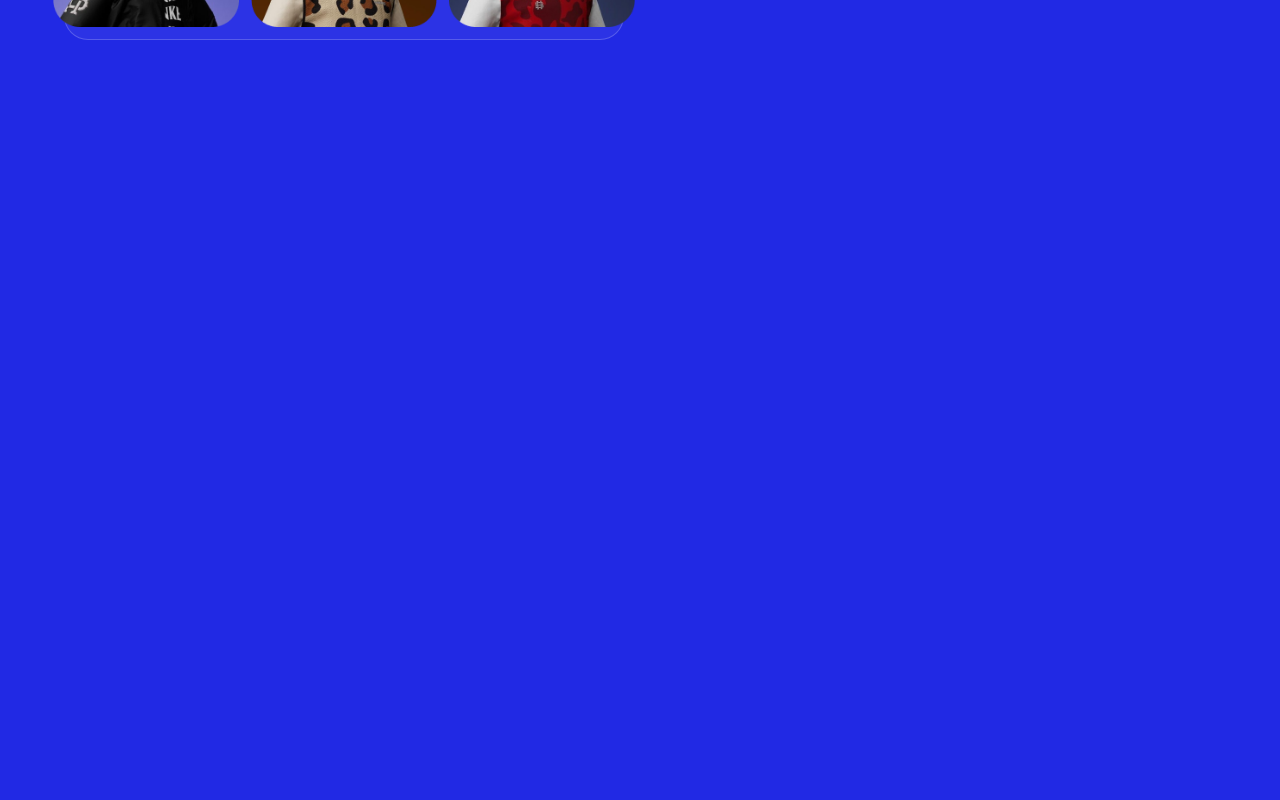
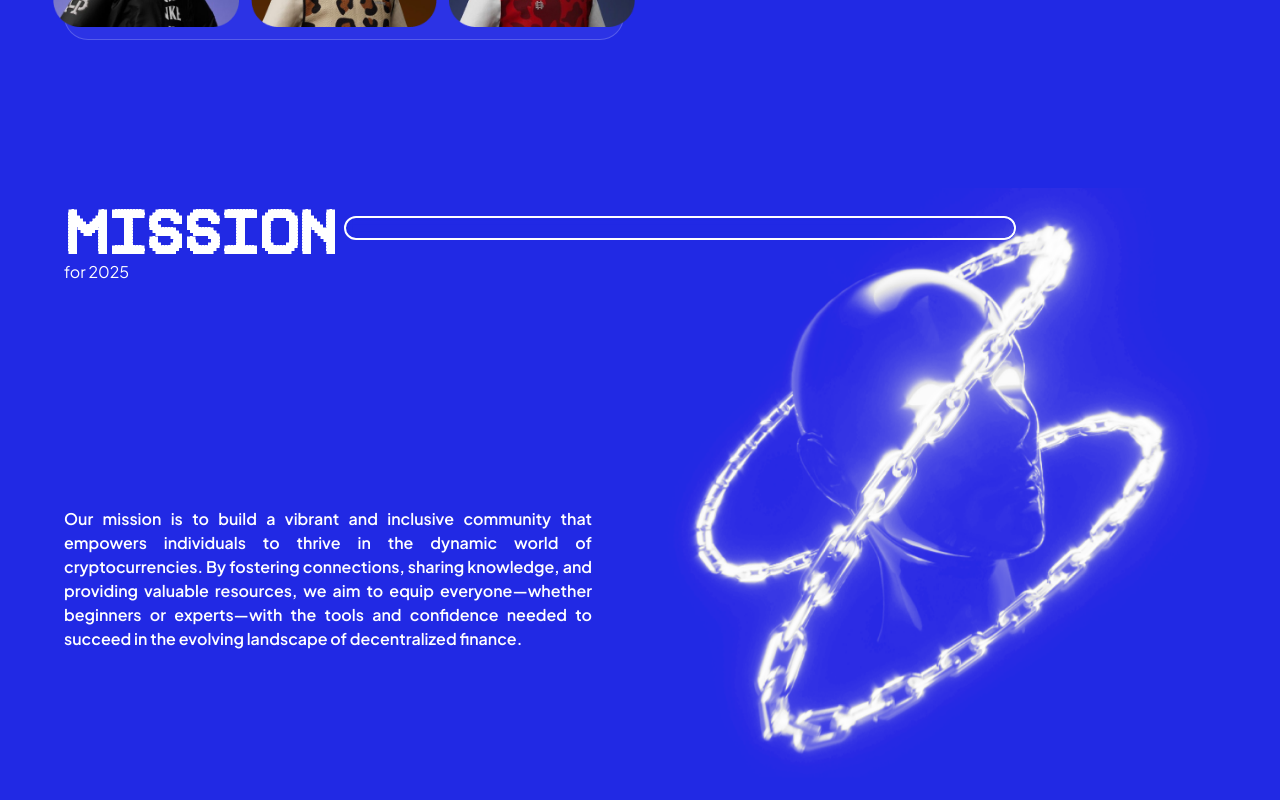
Before and after one commit to SatyamVyas04/KOLCLUB, a Next.js app: page / in a window 1280 px wide. Shown: the part 2422-3222 px from the top of the page. Before the commit the page ends 2606 px from the top, so only its background shows below. Built offline with nearby package versions, Linux system fonts and the light colour scheme.

Commit message:
feat: add Mission component and update layout in Home, Gateway2, and Map components

```diff
--- a/app/page.js
+++ b/app/page.js
@@ -2,6 +2,7 @@ import Hero from '@/components/hero'
 import Map from '@/components/map'
 import Gateway from '@/components/gateway'
 import Gateway2 from '@/components/gateway2'
+import Mission from '@/components/mission'
 
 export default function Home() {
   return (
@@ -10,6 +11,7 @@ export default function Home() {
       <Map />
       <Gateway />
       <Gateway2 />
+      <Mission />
     </>
   )
 }
--- a/components/gateway2.js
+++ b/components/gateway2.js
@@ -2,7 +2,7 @@ import Image from 'next/image'
 
 export default function CommunitySection() {
   return (
-    <div className="relative z-10 flex w-full -translate-y-24 flex-col items-center justify-evenly gap-4 bg-gradient-to-b from-transparent via-[#2129e4] to-[#2129e4] px-4 py-12 md:px-8 lg:flex-row lg:px-16">
+    <div className="relative z-10 flex w-full flex-col items-center justify-evenly gap-4 bg-gradient-to-b from-transparent via-[#2129e4] to-[#2129e4] px-4 py-12 md:px-8 lg:flex-row lg:px-16 xl:-translate-y-24">
       {/* Monkey Avatars Container */}
       <div className="flex h-fit w-fit max-w-lg items-center justify-center gap-3 rounded-3xl border border-white/20 bg-white/5 p-3 lg:max-w-xl">
         {/* Avatar 1 */}
--- a/components/map.js
+++ b/components/map.js
@@ -10,7 +10,7 @@ export default function SectionTwo() {
         alt="logo"
         className="w-[100dvw]"
       />
-      <div className="w-full p-4 text-center font-pxl tracking-[-6px] text-foreground sm:text-start xl:absolute xl:-translate-y-44">
+      <div className="w-full p-4 text-center font-pxl text-foreground sm:text-start lg:tracking-[-6px] xl:absolute xl:-translate-y-44">
         <div className="flex items-center justify-center space-x-2 text-3xl font-bold sm:justify-start xl:text-6xl">
           <span>14+</span>
           <span className="text-primary xl:pr-8">REGIONS</span>
--- a/components/mission.js
+++ b/components/mission.js
@@ -0,0 +1,35 @@
+import Image from 'next/image'
+
+export default function Mission() {
+  return (
+    <div className="flex flex-col items-start justify-between lg:flex-row xl:px-12">
+      <div className="w-full p-4 text-center sm:text-start">
+        {/* Mission Header */}
+        <div className="flex flex-col items-center space-x-2 text-3xl font-bold tracking-tight sm:flex-row sm:items-start xl:text-6xl">
+          <span className="font-pxl text-foreground">MISSION</span>
+          <div className="mt-4 h-6 w-full rounded-full border-2 border-foreground backdrop-blur-sm sm:max-w-2xl"></div>
+        </div>
+        <p className="text-sm text-foreground sm:text-base">for 2025</p>
+
+        {/* Mission Text & Image */}
+        <div className="relative flex flex-col items-center justify-between gap-6 xl:flex-row xl:gap-12">
+          <p className="mt-4 max-w-2xl text-justify text-sm font-semibold leading-relaxed text-foreground sm:text-base xl:mt-0">
+            Our mission is to build a vibrant and inclusive community that
+            empowers individuals to thrive in the dynamic world of
+            cryptocurrencies. By fostering connections, sharing knowledge, and
+            providing valuable resources, we aim to equip everyone—whether
+            beginners or experts—with the tools and confidence needed to succeed
+            in the evolving landscape of decentralized finance.
+          </p>
+          <Image
+            src="/assets/mission/mission.png"
+            width={800}
+            height={500}
+            alt="Mission"
+            className="max-w-xl -translate-y-24 mix-blend-lighten"
+          />
+        </div>
+      </div>
+    </div>
+  )
+}
```
